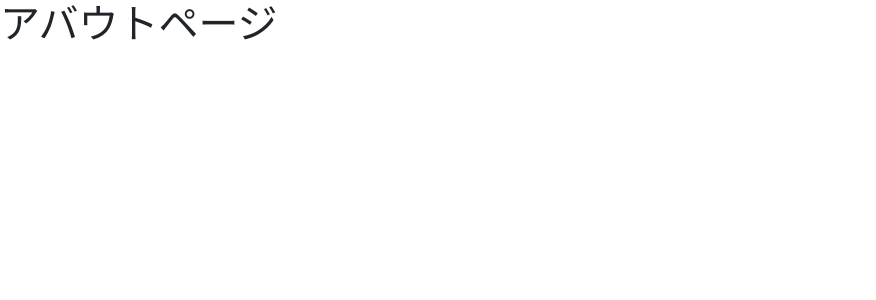
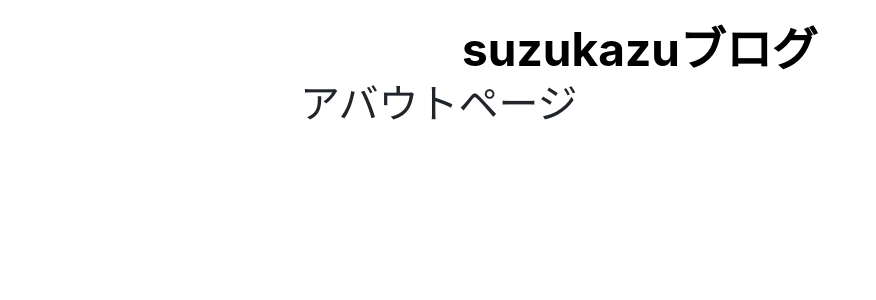
Before and after one commit to ryoichi-iba/myBlog, a Nuxt app: page /about in a window 1280 px wide. Shown: the top 300 px of the page, without its empty margins (0-876 px from the left). Built offline with nearby package versions, Linux system fonts and the light colour scheme.

Commit message:
fix layout

```diff
--- /dev/null
+++ b/components/DefaultLayout.vue
@@ -0,0 +1,40 @@
+<template>
+  <div class="app-container">
+    <header>
+      <div class="site-title">
+        <div class="site-title__link">suzukazuブログ</div>
+      </div>
+    </header>
+     <slot/>
+  </div>
+</template>
+<script>
+export default {
+
+}
+</script>
+<style lang="scss" scoped>
+.app-container {
+  max-width: 720px;
+  margin-right: auto;
+  margin-left: auto;
+  padding: 20px;
+}
+.site-title {
+  font-size: 46px;
+  line-height: 1.3;
+  font-weight: bold;
+  text-align: center;
+  &__link {
+    color: black;
+    opacity: 1;
+  }
+}
+.site-description {
+  margin-top: 6px;
+  text-align: center;
+}
+.main {
+  margin-top: 30px;
+}
+</style>
--- a/layouts/default.vue
+++ b/layouts/default.vue
@@ -1,62 +1,12 @@
 <template>
-  <div>
-    <Nuxt />
-  </div>
+  <DefaultLayout>
+    <nuxt />
+  </DefaultLayout>
 </template>
 
-<style>
-html {
-  font-family:
-    'Source Sans Pro',
-    -apple-system,
-    BlinkMacSystemFont,
-    'Segoe UI',
-    Roboto,
-    'Helvetica Neue',
-    Arial,
-    sans-serif;
-  font-size: 16px;
-  word-spacing: 1px;
-  -ms-text-size-adjust: 100%;
-  -webkit-text-size-adjust: 100%;
-  -moz-osx-font-smoothing: grayscale;
-  -webkit-font-smoothing: antialiased;
-  box-sizing: border-box;
+<script>
+import DefaultLayout from '~/components/DefaultLayout'
+export default {
+  components: { DefaultLayout }
 }
-
-*,
-*::before,
-*::after {
-  box-sizing: border-box;
-  margin: 0;
-}
-
-.button--green {
-  display: inline-block;
-  border-radius: 4px;
-  border: 1px solid #3b8070;
-  color: #3b8070;
-  text-decoration: none;
-  padding: 10px 30px;
-}
-
-.button--green:hover {
-  color: #fff;
-  background-color: #3b8070;
-}
-
-.button--grey {
-  display: inline-block;
-  border-radius: 4px;
-  border: 1px solid #35495e;
-  color: #35495e;
-  text-decoration: none;
-  padding: 10px 30px;
-  margin-left: 15px;
-}
-
-.button--grey:hover {
-  color: #fff;
-  background-color: #35495e;
-}
-</style>
+</script>
--- a/pages/index.vue
+++ b/pages/index.vue
@@ -1,63 +1,78 @@
 <template>
-  <div class="container">
-    <div>
-      <h1 class="title">
-        suzukazuブログ
-      </h1>
-      <nuxt-link :to="`/blog`">
-        ブログ
-      </nuxt-link>
-      |
-      <nuxt-link :to="`/about`">
-        アバウト
+  <main>
+    <div class="" v-for="content in contents" :key="content.id">
+      <nuxt-link :to="`/blog/${content.id}`" class="post">
+        <h1 class="post-head">
+          <div class="post-head__title">
+            {{ content.title }}
+          </div>
+        </h1>
+        <div class="post-date">
+          {{ content.date }}
+        </div>
       </nuxt-link>
     </div>
-  </div>
+  </main>
 </template>
-
 <script>
-  export default {}
+  import axios from "axios";
+  export default {
+    async asyncData() {
+      const {
+        data
+      } = await axios.get(
+        // 5-2でメモしたURLを記載しましょう。
+        "https://suzukazu-blog.microcms.io/api/v1/blog", {
+          // 5-2でメモしたAPIキーを記載しましょう。
+          headers: {
+            "X-API-KEY": process.env.MICRO_CMS_API
+          }
+        }
+      );
+      return data;
+    }
+  };
 
 </script>
+<style lang="scss" scoped>
 
-<style>
-  .container {
-    margin: 0 auto;
-    min-height: 100vh;
-    display: flex;
-    justify-content: center;
-    text-align: center;
+
+  a {
+    color: black;
+    &:hover {
+      opacity: 0.7;
+      text-decoration: none;
+    }
   }
 
-  .title {
-    font-family:
-      'Quicksand',
-      'Source Sans Pro',
-      -apple-system,
-      BlinkMacSystemFont,
-      'Segoe UI',
-      Roboto,
-      'Helvetica Neue',
-      Arial,
-      sans-serif;
-    display: block;
-    font-weight: 300;
-    font-size: 50px;
-    color: #35495e;
-    letter-spacing: 1px;
-    margin-top: 30px;
+  .post {
+    color: black;
+    &:hover {
+      opacity: 0.7;
+      text-decoration: none;
+    }
   }
 
-  .subtitle {
-    font-weight: 300;
-    font-size: 42px;
-    color: #526488;
-    word-spacing: 5px;
-    padding-bottom: 15px;
+  .post-head {
+    font-size: 1.5rem;
+    margin-top: 20px;
+    margin-bottom: 7px;
+    font-weight: bold;
+
+      &:hover {
+          opacity: 0.7;
+          text-decoration: none;
+        }
+    &__title {
+      color: black;
+    }
   }
 
-  .links {
-    padding-top: 15px;
-  }
+  // .post-date {
+  //    &:hover {
+  //         opacity: 0.7;
+  //         text-decoration: none;
+  //       }
+  // }
 
 </style>
```
